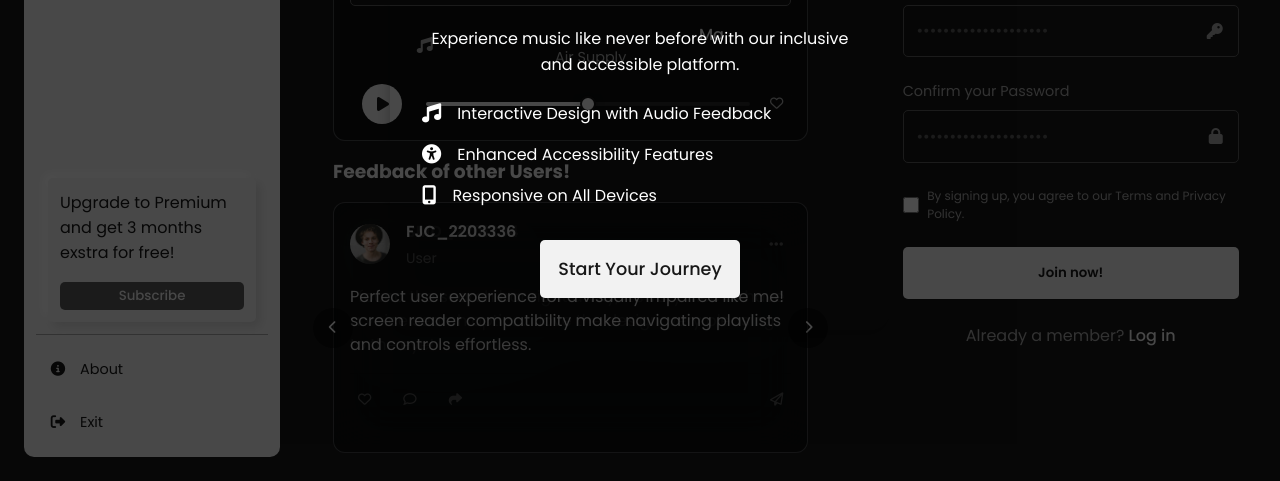
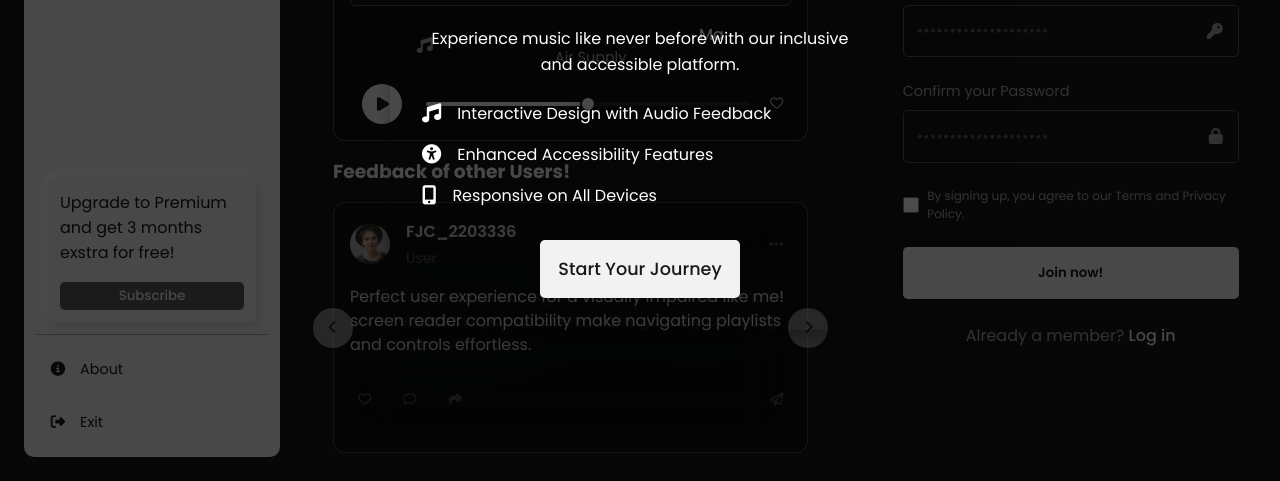
Before and after one commit to HusPhil/SoundSense, a plain HTML site: page index.html in a window 1280 px wide. Shown: the part 319-800 px from the top of the page. Drawn offline with Linux system fonts and the light colour scheme; grey boxes are pictures that could not be loaded.

Commit message:
finalization

```diff
--- a/styles.css
+++ b/styles.css
@@ -656,9 +656,9 @@ input:checked + .slider:before {
     position: absolute;
     top: 50%;
     transform: translateY(-50%);
-    background: rgba(0, 0, 0, 0.5);
+    background: rgba(242, 242, 242, 0.5);
     border: none;
-    color: var(--white-primary);
+    color: var(--black-primary);
     width: 40px;
     height: 40px;
     border-radius: 50%;
@@ -671,7 +671,7 @@ input:checked + .slider:before {
 }
 
 .slide-btn:hover {
-    background: rgba(255, 255, 255, 0.1);
+    background: rgba(242, 242, 242, 1);
 }
 
 .slide-btn.prev {
```
